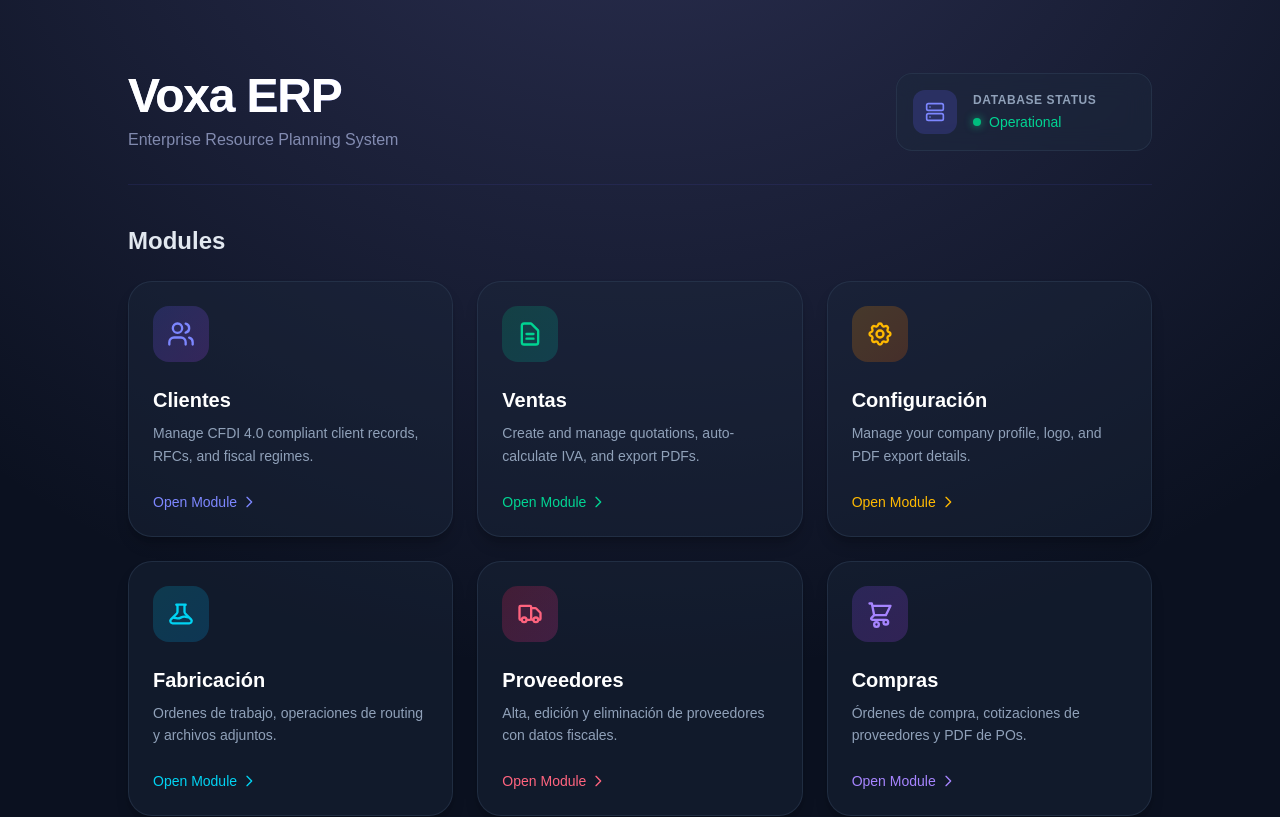
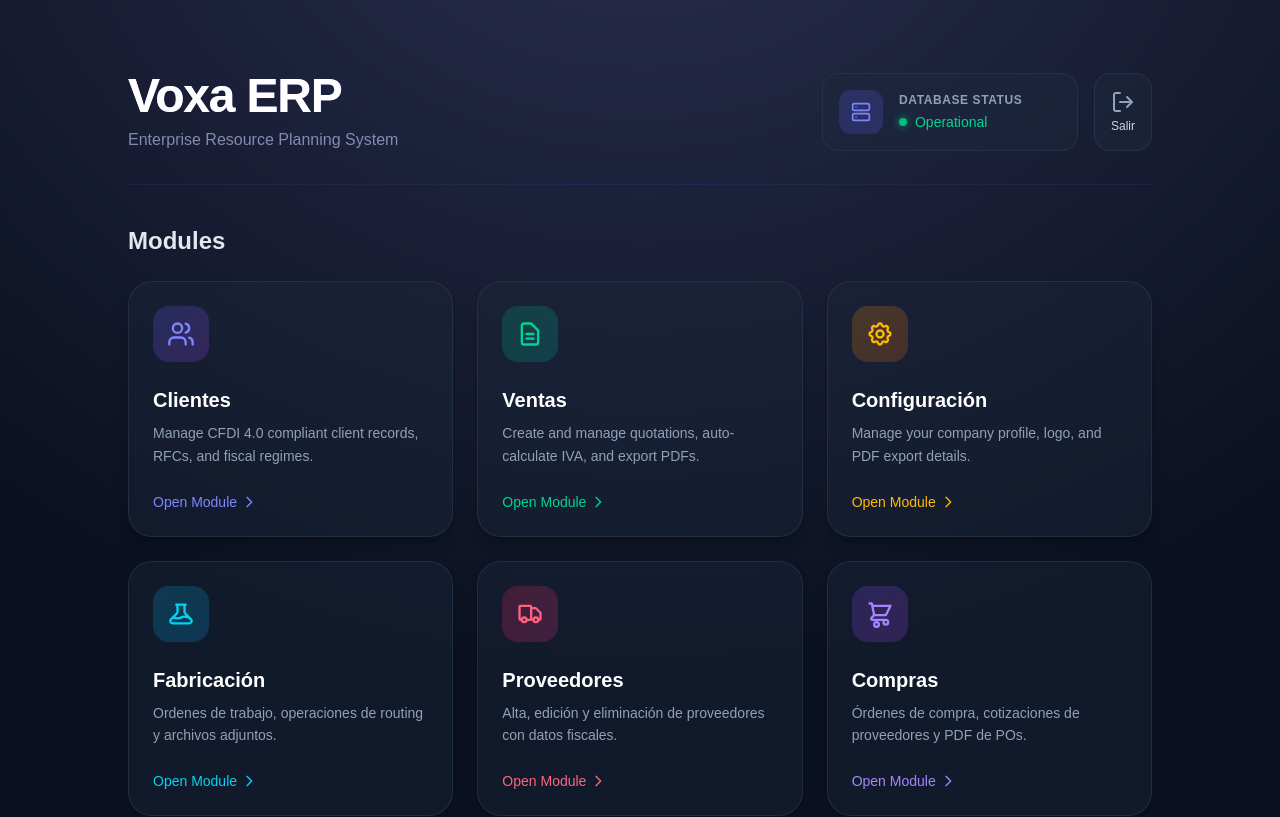
Before and after one commit to ElEduardoCR/smaa_app, a Next.js app: page / in a window 1280 px wide. Shown: the top 817 px of the page. Built offline with nearby package versions, Linux system fonts and the light colour scheme; no server answers; the database is empty.

Commit message:
feat(auth): add logout button to dashboard

```diff
--- a/src/app/actions/auth.ts
+++ b/src/app/actions/auth.ts
@@ -1,12 +1,16 @@
 'use server';
 
-import { updateSession } from '@/lib/session';
+import { updateSession, destroySession } from '@/lib/session';
 
 type LoginResult = {
     success: boolean;
     error?: string;
     redirectTo?: string;
 };
+
+export async function logoutAction() {
+    await destroySession();
+}
 
 export async function loginAction(password: string, redirectTo?: string): Promise<LoginResult> {
     const master = process.env.MASTER_PASS;
--- a/src/app/page.tsx
+++ b/src/app/page.tsx
@@ -3,7 +3,9 @@
 import { useEffect, useState } from "react";
 import { supabase } from "@/lib/supabase";
 import Link from "next/link";
-import { Users, Server } from "lucide-react";
+import { Users, Server, LogOut } from "lucide-react";
+import { logoutAction } from "@/app/actions/auth";
+import { useRouter } from "next/navigation";
 
 export default function Home() {
   const [connectionStatus, setConnectionStatus] = useState<'loading' | 'connected' | 'failed'>('loading');
@@ -35,13 +37,26 @@ export default function Home() {
     <div className="min-h-screen bg-[#0B1120] bg-[radial-gradient(ellipse_80%_80%_at_50%_-20%,rgba(120,119,198,0.3),rgba(255,255,255,0))] flex flex-col items-center p-8 font-[family-name:var(--font-sans)]">
       <main className="flex flex-col gap-10 max-w-5xl w-full z-10 pt-10">
         <header className="flex flex-col md:flex-row justify-between items-center gap-6 pb-8 border-b border-indigo-500/10">
+          <div className="flex w-full justify-between items-start md:w-auto md:block">
             <div>
               <h1 className="text-4xl sm:text-5xl font-bold tracking-tight text-white mb-2 bg-clip-text text-transparent bg-gradient-to-r from-indigo-100 to-indigo-500">
                 Voxa ERP
               </h1>
               <p className="text-indigo-200/60 font-medium">Enterprise Resource Planning System</p>
             </div>
+            <button
+              onClick={async () => {
+                await logoutAction();
+                window.location.href = '/login';
+              }}
+              className="md:hidden flex items-center justify-center p-2 rounded-xl bg-slate-800/50 hover:bg-slate-700/80 border border-slate-700/50 text-slate-300 transition-colors"
+              title="Cerrar sesión"
+            >
+              <LogOut className="w-5 h-5 text-rose-400" />
+            </button>
+          </div>
 
+          <div className="flex gap-4">
             <div className="flex bg-slate-800/50 backdrop-blur-md rounded-2xl p-4 border border-slate-700/50 min-w-64 max-w-sm">
               <div className="flex gap-4 items-center w-full">
                 <div className="bg-indigo-500/20 p-3 rounded-xl">
@@ -76,6 +91,19 @@ export default function Home() {
                   )}
                 </div>
               </div>
+            </div>
+
+            <button
+              onClick={async () => {
+                await logoutAction();
+                window.location.href = '/login';
+              }}
+              className="hidden md:flex flex-col items-center justify-center px-4 rounded-2xl bg-slate-800/50 hover:bg-slate-700/80 border border-slate-700/50 text-slate-300 transition-colors group"
+              title="Cerrar sesión"
+            >
+              <LogOut className="w-6 h-6 text-slate-400 group-hover:text-rose-400 mb-1 transition-colors" />
+              <span className="text-xs font-medium">Salir</span>
+            </button>
           </div>
         </header>
 
```
Lines whose indentation alone changed are shown as unchanged.
